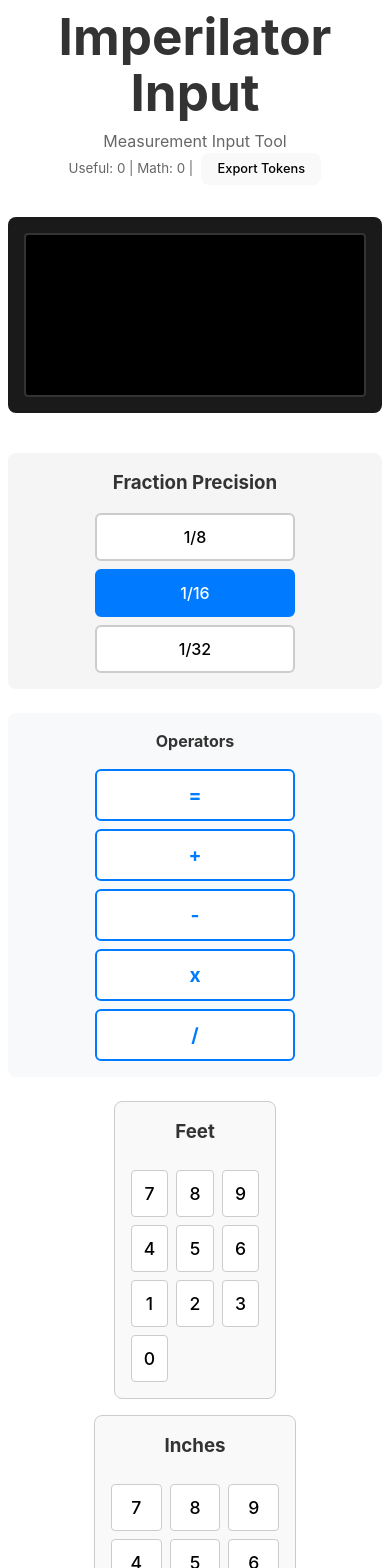
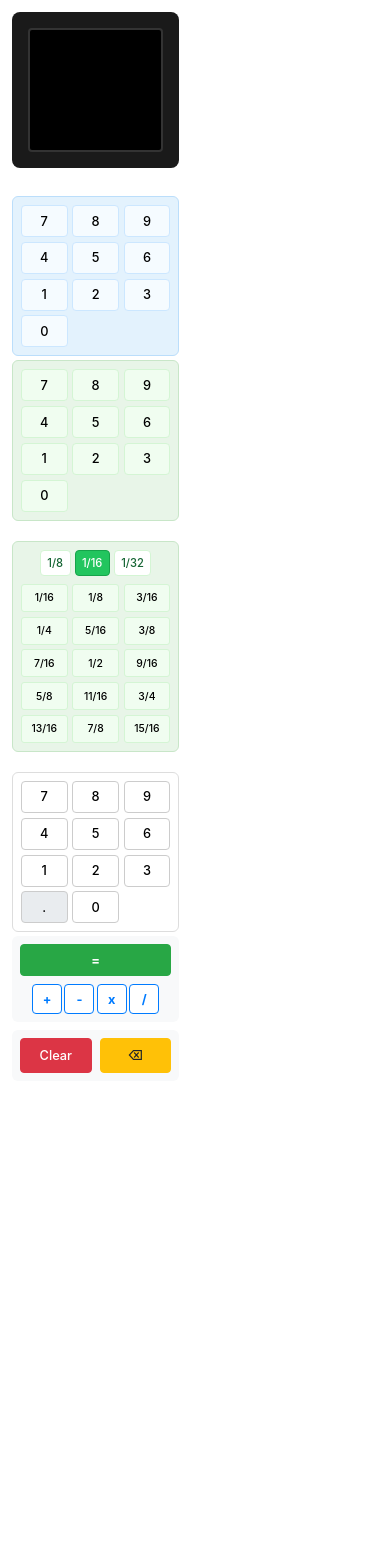
Before and after one commit to HarryPehkonen/Imperilator, a React (Vite) app: page / in a window 390 px wide. Shown: the top 1568 px of the page. After the commit the page ends 1093 px from the top, so only its background shows below. Built offline with nearby package versions, Linux system fonts and the light colour scheme.

Commit message:
display adjustments.  width is not good.

```diff
--- a/src/App.css
+++ b/src/App.css
@@ -1,8 +1,38 @@
 .app {
-  max-width: 1200px;
+  width: 100%;
   margin: 0 auto;
   padding: 1rem;
   font-family: -apple-system, BlinkMacSystemFont, 'Segoe UI', 'Roboto', sans-serif;
+
+  /* Mobile-first: full width */
+  max-width: none;
+}
+
+/* Tablet: reasonable constraint */
+@media (min-width: 769px) {
+  .app {
+    max-width: 90vw;
+    padding: 1.5rem;
+  }
+}
+
+/* Landscape phones and small tablets */
+@media (min-width: 569px) and (max-width: 768px) {
+  .fractions-pad .fraction-grid {
+    grid-template-columns: repeat(auto-fit, minmax(50px, 1fr));
+  }
+
+  .number-grid {
+    gap: 0.4rem;
+  }
+}
+
+/* Desktop: maintain current max-width */
+@media (min-width: 1025px) {
+  .app {
+    max-width: 1200px;
+    padding: 2rem;
+  }
 }
 
 .app-header {
@@ -23,7 +53,7 @@
 .app-main {
   display: flex;
   flex-direction: column;
-  gap: 1.5rem;
+  gap: 0.75rem;
 }
 
 /* Main Display */
@@ -40,7 +70,6 @@
   font-family: 'Courier New', monospace;
   font-size: 1.2rem;
   font-weight: bold;
-  text-align: right;
   padding: 1rem;
   border-radius: 4px;
   min-height: 8rem;
@@ -48,26 +77,25 @@
   border: 2px solid #333;
   display: flex;
   flex-direction: column;
-  justify-content: flex-end;
   overflow-y: auto;
   line-height: 1.4;
 }
 
-.history-line {
-  display: flex;
-  justify-content: space-between;
-  align-items: center;
-  margin-bottom: 0.3rem;
-  opacity: 0.7;
-  font-size: 1rem;
+.history-entry {
+  margin-bottom: 0.5rem;
+  opacity: 0.8;
 }
 
-.history-line .expression {
-  flex: 1;
+.history-expression {
   text-align: left;
+  font-size: 1rem;
+  color: #0f0;
+  margin-bottom: 0.2rem;
 }
 
-.history-line .result {
+.history-result {
+  text-align: right;
+  font-size: 1.1rem;
   color: #ff0;
   font-weight: bold;
 }
@@ -75,9 +103,9 @@
 .current-line {
   font-size: 1.2rem;
   font-weight: bold;
-  text-align: right;
+  text-align: left;
   color: #0f0;
-  margin-top: 0.5rem;
+  margin-top: auto;
   border-top: 1px solid #333;
   padding-top: 0.5rem;
 }
@@ -155,42 +183,66 @@
   text-transform: uppercase;
 }
 
-/* Operator Buttons */
+/* Operator Buttons - Compact */
 .operator-buttons {
   background: #f8f9fa;
-  border-radius: 8px;
-  padding: 1rem;
+  border-radius: 6px;
+  padding: 0.5rem;
   text-align: center;
-}
-
-.operator-buttons h4 {
-  margin: 0 0 1rem 0;
-  color: #333;
+  display: flex;
+  flex-direction: column;
+  gap: 0.5rem;
 }
 
 .operator-grid {
   display: flex;
-  gap: 0.5rem;
+  gap: 0.25rem;
   justify-content: center;
   flex-wrap: wrap;
 }
 
 .operator-btn {
-  padding: 0.75rem 1.5rem;
-  border: 2px solid #007bff;
-  border-radius: 6px;
+  padding: 0.5rem 0.75rem;
+  border: 1px solid #007bff;
+  border-radius: 4px;
   background: white;
   color: #007bff;
-  font-size: 1.2rem;
+  font-size: 1rem;
   font-weight: bold;
   cursor: pointer;
   transition: all 0.2s;
-  min-width: 50px;
+  min-width: 35px;
+  height: 35px;
+  display: flex;
+  align-items: center;
+  justify-content: center;
 }
 
 .operator-btn:hover {
   background: #007bff;
   color: white;
+}
+
+.equals-btn {
+  padding: 0.5rem 1rem;
+  border: 1px solid #28a745;
+  border-radius: 4px;
+  background: #28a745;
+  color: white;
+  font-size: 1rem;
+  font-weight: bold;
+  cursor: pointer;
+  transition: all 0.2s;
+  min-width: 80px;
+  height: 35px;
+  display: flex;
+  align-items: center;
+  justify-content: center;
+}
+
+.equals-btn:hover {
+  background: #218838;
+  border-color: #1e7e34;
 }
 
 /* Scalar Grid */
@@ -200,13 +252,17 @@
 }
 
 .decimal-btn {
-  padding: 1rem;
+  padding: 0.5rem;
   border: 1px solid #ccc;
   border-radius: 4px;
   background: #e9ecef;
-  font-size: 1.2rem;
+  font-size: 0.9rem;
   cursor: pointer;
   transition: background-color 0.2s;
+  min-height: 35px;
+  display: flex;
+  align-items: center;
+  justify-content: center;
 }
 
 .decimal-btn:hover {
@@ -219,9 +275,9 @@
 
 .fraction-selector {
   text-align: center;
-  padding: 1rem;
+  padding: 0.5rem;
   background: #f5f5f5;
-  border-radius: 8px;
+  border-radius: 6px;
 }
 
 .fraction-selector h3 {
@@ -237,13 +293,14 @@
 }
 
 .selector-btn {
-  padding: 0.75rem 1.5rem;
+  padding: 0.5rem 1rem;
   border: 2px solid #ccc;
-  border-radius: 6px;
+  border-radius: 4px;
   background: white;
-  font-size: 1rem;
+  font-size: 0.9rem;
   cursor: pointer;
   transition: all 0.2s;
+  min-height: 35px;
 }
 
 .selector-btn:hover {
@@ -256,64 +313,194 @@
   border-color: #007bff;
 }
 
-.measurements-section {
-  display: flex;
-  flex-direction: column;
-  gap: 1.5rem;
+/* Compact Layout */
+.top-pads-compact {
+  display: grid;
+  grid-template-columns: 1fr 1fr;
+  gap: 0.5rem;
+  margin-bottom: 0.5rem;
 }
 
-.top-pads {
-  display: grid;
-  grid-template-columns: 1fr 1fr;
-  gap: 1.5rem;
-  justify-items: center;
+/* Fractions row - full width */
+.fractions-row {
+  margin-bottom: 0.5rem;
 }
 
-.bottom-pad {
+.fractions-pad {
+  background: #e8f5e8;
+  border: 1px solid #c8e6c8;
+  border-radius: 6px;
+  padding: 0.5rem;
+}
+
+.fractions-pad .fraction-selector {
+  background: transparent;
+  border: none;
+  padding: 0;
+  margin-bottom: 0.5rem;
+}
+
+.fractions-pad .selector-buttons {
   display: flex;
+  flex-direction: row;
+  gap: 0.25rem;
+  justify-content: flex-start;
+  flex-wrap: nowrap;
+}
+
+.fractions-pad .selector-btn {
+  background: white;
+  border: 1px solid #d4f5d4;
+  color: #166534;
+  padding: 0.25rem 0.5rem;
+  font-size: 0.8rem;
+  min-height: 28px;
+}
+
+.fractions-pad .selector-btn:hover {
+  background: #f9f9f9;
+}
+
+.fractions-pad .selector-btn.active {
+  background: #22c55e;
+  color: white;
+  border-color: #16a34a;
+}
+
+.fractions-pad .fraction-grid {
+  display: grid;
+  grid-template-columns: repeat(auto-fit, minmax(50px, 1fr));
+  gap: 0.25rem;
+}
+
+.fraction-btn-compact {
+  padding: 0.3rem;
+  border: 1px solid #d4f5d4;
+  border-radius: 3px;
+  background: #f0fdf0;
+  font-size: 0.75rem;
+  cursor: pointer;
+  transition: background-color 0.2s;
+  min-height: 30px;
+  display: flex;
+  align-items: center;
   justify-content: center;
 }
 
-.pad-wrapper {
+.fraction-btn-compact:hover {
+  background: #ecfdf5;
+}
+
+.bottom-row {
+  display: grid;
+  grid-template-columns: 1fr 1fr;
+  gap: 0.5rem;
+  align-items: start;
+}
+
+.controls-section {
+  display: flex;
+  flex-direction: column;
+  gap: 0.5rem;
+}
+
+.pad-wrapper-compact {
   cursor: pointer;
   transition: transform 0.2s, box-shadow 0.2s;
-  border-radius: 8px;
+  border-radius: 6px;
 }
 
-.pad-wrapper:hover {
-  transform: translateY(-2px);
-  box-shadow: 0 4px 8px rgba(0, 0, 0, 0.1);
+.pad-wrapper-compact:hover {
+  transform: translateY(-1px);
+  box-shadow: 0 2px 4px rgba(0, 0, 0, 0.1);
 }
 
-.pad-wrapper.active {
-  transform: translateY(-2px);
-  box-shadow: 0 4px 12px rgba(0, 123, 255, 0.3);
+.pad-wrapper-compact.active {
+  transform: translateY(-1px);
+  box-shadow: 0 2px 8px rgba(0, 123, 255, 0.3);
 }
 
-.pad-wrapper.active .numeric-pad {
+.pad-wrapper-compact.active .numeric-pad {
   border-color: #007bff;
   background: #f8f9ff;
 }
 
+/* Make numeric pads smaller */
+.pad-wrapper-compact .numeric-pad {
+  background: #fff;
+  border: 1px solid #ddd;
+  border-radius: 6px;
+  padding: 0.5rem;
+}
+
+/* Feet pad styling - pale blue */
+.feet-column .numeric-pad {
+  background: #e3f2fd !important;
+  border-color: #bbdefb !important;
+}
+
+.feet-column .number-btn {
+  background: #f5fbff !important;
+  border-color: #cce7ff !important;
+}
+
+.feet-column .number-btn:hover {
+  background: #e1f4ff !important;
+}
+
+/* Inches pad styling - pale green */
+.inches-column .numeric-pad {
+  background: #e8f5e8 !important;
+  border-color: #c8e6c8 !important;
+}
+
+.inches-column .number-btn {
+  background: #f0fdf0 !important;
+  border-color: #d4f5d4 !important;
+}
+
+.inches-column .number-btn:hover {
+  background: #ecfdf5 !important;
+}
+
+.inches-column .fraction-btn {
+  background: #f0fdf0 !important;
+  border-color: #d4f5d4 !important;
+}
+
+.inches-column .fraction-btn:hover {
+  background: #ecfdf5 !important;
+}
+
+.inches-column .fraction-btn.active {
+  background: #22c55e !important;
+  color: white !important;
+  border-color: #16a34a !important;
+}
+
 .global-controls {
   display: flex;
-  gap: 1rem;
+  gap: 0.5rem;
   justify-content: center;
-  padding: 1rem;
+  padding: 0.5rem;
   background: #f8f9fa;
-  border-radius: 8px;
+  border-radius: 6px;
 }
 
 .global-controls .clear-btn,
 .global-controls .backspace-btn {
-  padding: 1rem 2rem;
-  border: 2px solid #ccc;
-  border-radius: 6px;
+  padding: 0.5rem 1rem;
+  border: 1px solid #ccc;
+  border-radius: 4px;
   background: white;
-  font-size: 1.1rem;
+  font-size: 0.9rem;
   cursor: pointer;
   transition: all 0.2s;
-  min-width: 120px;
+  min-width: 80px;
+  height: 35px;
+  display: flex;
+  align-items: center;
+  justify-content: center;
 }
 
 .global-controls .clear-btn {
@@ -338,63 +525,129 @@
   border-color: #d39e00;
 }
 
+/* Enhanced mobile layout for full width */
 @media (max-width: 768px) {
   .app {
-    padding: 0.5rem;
+    padding: 0.75rem;
+    max-width: calc(100vw - 1.5rem);
   }
 
-  .top-pads {
-    grid-template-columns: 1fr;
-    gap: 1rem;
+  /* Make fraction grids use more columns on wider phones */
+  .fractions-pad .fraction-grid {
+    grid-template-columns: repeat(auto-fit, minmax(45px, 1fr));
+    gap: 0.3rem;
   }
 
-  .selector-buttons {
+  /* Optimize number grids for mobile */
+  .number-grid {
+    gap: 0.3rem;
+  }
+
+  /* Keep selector buttons horizontal on mobile but allow wrapping */
+  .fractions-pad .selector-buttons {
+    flex-wrap: wrap;
+    justify-content: center;
+  }
+
+  /* Default selector buttons - don't override fractions-pad ones */
+  .selector-buttons:not(.fractions-pad .selector-buttons) {
     flex-direction: column;
     align-items: center;
   }
 
-  .selector-btn {
+  .selector-btn:not(.fractions-pad .selector-btn) {
     width: 100%;
     max-width: 200px;
   }
 
+  /* Optimize controls for full width */
   .global-controls {
-    flex-direction: column;
     gap: 0.5rem;
   }
 
   .global-controls .clear-btn,
   .global-controls .backspace-btn {
-    width: 100%;
-    max-width: 300px;
-    margin: 0 auto;
+    flex: 1;
+    min-width: 0;
+    font-size: 0.8rem;
+    padding: 0.4rem 0.5rem;
+    white-space: nowrap;
+    overflow: hidden;
+    text-overflow: ellipsis;
   }
 }
 
 @media (max-width: 600px) {
-  .top-pads {
-    grid-template-columns: 1fr;
-  }
-
   .display-screen {
-    font-size: 1rem;
+    font-size: 0.9rem;
+    padding: 0.75rem;
+    min-height: 6rem;
+    max-height: 6rem;
   }
 
   .current-line {
-    font-size: 1rem;
+    font-size: 0.9rem;
   }
 
   .led-container {
-    gap: 1rem;
+    gap: 0.5rem;
   }
 
   .operator-grid {
-    flex-direction: column;
-    align-items: center;
+    gap: 0.15rem;
   }
 
   .operator-btn {
-    width: 100%;
-    max-width: 200px;
+    padding: 0.4rem 0.6rem;
+    font-size: 0.8rem;
+    min-width: 30px;
+    height: 30px;
+  }
+
+  .equals-btn {
+    padding: 0.4rem 0.8rem;
+    font-size: 0.8rem;
+    min-width: 60px;
+    height: 32px;
+  }
+
+  .decimal-btn {
+    padding: 0.4rem;
+    font-size: 0.8rem;
+    min-height: 32px;
+  }
+
+  .selector-btn {
+    padding: 0.4rem 0.8rem;
+    font-size: 0.8rem;
+    min-height: 32px;
   }
 }
+
+@media (max-width: 400px) {
+  .top-pads-compact {
+    grid-template-columns: 1fr;
+    gap: 0.25rem;
+  }
+
+  .bottom-row {
+    grid-template-columns: 1fr;
+    gap: 0.25rem;
+  }
+
+  .fractions-pad .fraction-grid {
+    grid-template-columns: repeat(auto-fit, minmax(40px, 1fr));
+  }
+
+  .fraction-btn-compact {
+    font-size: 0.65rem;
+    min-height: 28px;
+    padding: 0.25rem;
+  }
+
+  .fractions-pad .selector-btn {
+    padding: 0.2rem 0.4rem;
+    font-size: 0.7rem;
+    min-height: 26px;
+  }
+}
--- a/src/App.tsx
+++ b/src/App.tsx
@@ -166,17 +166,6 @@ function App() {
 
   return (
     <div className="app">
-      <header className="app-header">
-        <h1>Imperilator Input</h1>
-        <p>Measurement Input Tool</p>
-        <small style={{ color: '#666' }}>
-          Useful: {usefulTokens.length} | Math: {mathTokens.length} |
-          <button onClick={exportTokenHistory} style={{ marginLeft: '0.5rem', fontSize: '0.8rem' }}>
-            Export Tokens
-          </button>
-        </small>
-      </header>
-
       <main className="app-main">
         <MainDisplay
           value={displayValue}
@@ -184,22 +173,15 @@ function App() {
         />
 
 
-        <FractionSelector
-          selectedDenominator={appState.fractionDenominator}
-          onChange={handleFractionDenominatorChange}
-        />
-
-        <OperatorButtons onOperatorClick={handleOperatorClick} />
-
-        <div className="measurements-section">
-          <div className="top-pads">
+        {/* Top row: Feet and Inches side-by-side */}
+        <div className="top-pads-compact">
           <div
-              className={`pad-wrapper ${appState.activePad === 'feet' ? 'active' : ''}`}
+            className={`pad-wrapper-compact feet-column ${appState.activePad === 'feet' ? 'active' : ''}`}
             onClick={() => handlePadClick('feet')}
           >
             <NumericPad
               value={appState.measurements.feet}
-                onChange={() => {}} // No direct onChange needed
+              onChange={() => {}}
               label="Feet"
               showFractions={false}
               onNumberClick={(num) => handleNumberClick(num, 'feet')}
@@ -207,41 +189,75 @@ function App() {
           </div>
 
           <div
-              className={`pad-wrapper ${appState.activePad === 'inches' ? 'active' : ''}`}
+            className={`pad-wrapper-compact inches-column ${appState.activePad === 'inches' ? 'active' : ''}`}
             onClick={() => handlePadClick('inches')}
           >
             <NumericPad
               value={appState.measurements.inches}
-                onChange={() => {}} // No direct onChange needed
+              onChange={() => {}}
               label="Inches"
-                fractionDenominator={appState.fractionDenominator}
-                showFractions={true}
+              showFractions={false}
               onNumberClick={(num) => handleNumberClick(num, 'inches')}
-                onFractionClick={(numerator, denominator) => handleFractionClick('inches', numerator, denominator)}
             />
           </div>
         </div>
 
-          <div className="bottom-pad">
+        {/* Fractions row: Full width */}
+        <div className="fractions-row">
+          <div className="fractions-pad">
+            <FractionSelector
+              selectedDenominator={appState.fractionDenominator}
+              onChange={handleFractionDenominatorChange}
+            />
+            <div className="fraction-grid">
+              {(() => {
+                const fractions = [];
+                for (let i = 1; i < appState.fractionDenominator; i++) {
+                  // Simplify fraction for display
+                  const gcd = (a: number, b: number): number => b === 0 ? a : gcd(b, a % b);
+                  const divisor = gcd(i, appState.fractionDenominator);
+                  const simplifiedNum = i / divisor;
+                  const simplifiedDen = appState.fractionDenominator / divisor;
+
+                  fractions.push(
+                    <button
+                      key={i}
+                      onClick={() => handleFractionClick('inches', i, appState.fractionDenominator)}
+                      className="fraction-btn-compact"
+                    >
+                      {simplifiedNum}/{simplifiedDen}
+                    </button>
+                  );
+                }
+                return fractions;
+              })()}
+            </div>
+          </div>
+        </div>
+
+        {/* Bottom row: Scalar + Operators & Controls */}
+        <div className="bottom-row">
           <div
-              className={`pad-wrapper ${appState.activePad === 'scalar' ? 'active' : ''}`}
+            className={`pad-wrapper-compact ${appState.activePad === 'scalar' ? 'active' : ''}`}
             onClick={() => handlePadClick('scalar')}
           >
             <ScalarPad
               value={appState.measurements.scalar}
-                onChange={() => {}} // No direct onChange needed
+              onChange={() => {}}
               label="Scalar"
               onNumberClick={(num) => handleNumberClick(num, 'scalar')}
               onDecimalClick={handleDecimalClick}
             />
           </div>
-          </div>
-        </div>
 
+          <div className="controls-section">
+            <OperatorButtons onOperatorClick={handleOperatorClick} />
             <GlobalControls
               onClear={handleClear}
               onBackspace={handleBackspace}
             />
+          </div>
+        </div>
       </main>
     </div>
   );
--- a/src/components/FractionSelector.tsx
+++ b/src/components/FractionSelector.tsx
@@ -14,7 +14,6 @@ export const FractionSelector: React.FC<FractionSelectorProps> = ({
 
   return (
     <div className="fraction-selector">
-      <h3>Fraction Precision</h3>
       <div className="selector-buttons">
         {denominators.map(denominator => (
           <button
--- a/src/components/GlobalControls.tsx
+++ b/src/components/GlobalControls.tsx
@@ -11,8 +11,8 @@ export const GlobalControls: React.FC<GlobalControlsProps> = ({
 }) => {
   return (
     <div className="global-controls">
-      <button onClick={onClear} className="clear-btn">Clear All</button>
-      <button onClick={onBackspace} className="backspace-btn">⌫ Backspace</button>
+      <button onClick={onClear} className="clear-btn">Clear</button>
+      <button onClick={onBackspace} className="backspace-btn">⌫</button>
     </div>
   );
 };
--- a/src/components/MainDisplay.tsx
+++ b/src/components/MainDisplay.tsx
@@ -1,4 +1,4 @@
-import React from 'react';
+import React, { useEffect, useRef } from 'react';
 
 interface CalculationHistoryItem {
   expression: string;
@@ -11,14 +11,25 @@ interface MainDisplayProps {
 }
 
 export const MainDisplay: React.FC<MainDisplayProps> = ({ value, history = [] }) => {
+  const displayRef = useRef<HTMLDivElement>(null);
+  const prevHistoryLength = useRef(history.length);
+
+  // Auto-scroll to bottom when new calculation is added
+  useEffect(() => {
+    if (history.length > prevHistoryLength.current && displayRef.current) {
+      displayRef.current.scrollTop = displayRef.current.scrollHeight;
+    }
+    prevHistoryLength.current = history.length;
+  }, [history.length]);
+
   return (
     <div className="main-display">
-      <div className="display-screen">
+      <div className="display-screen" ref={displayRef}>
         {/* Show calculation history */}
         {history.map((item, index) => (
-          <div key={index} className="history-line">
-            <span className="expression">{item.expression}</span>
-            <span className="result"> = {item.result}</span>
+          <div key={index} className="history-entry">
+            <div className="history-expression">{item.expression}</div>
+            <div className="history-result">= {item.result}</div>
           </div>
         ))}
 
--- a/src/components/NumericPad.css
+++ b/src/components/NumericPad.css
@@ -1,12 +1,12 @@
 .numeric-pad {
   display: flex;
   flex-direction: column;
-  gap: 1rem;
-  padding: 1rem;
+  gap: 0.5rem;
+  padding: 0.5rem;
   border: 1px solid #ccc;
-  border-radius: 8px;
+  border-radius: 6px;
   background: #f9f9f9;
-  max-width: 300px;
+  max-width: 200px;
 }
 
 .pad-header {
@@ -39,19 +39,23 @@
 .number-grid {
   display: grid;
   grid-template-columns: repeat(3, 1fr);
-  gap: 0.5rem;
+  gap: 0.25rem;
 }
 
 .number-btn,
 .clear-btn,
 .backspace-btn {
-  padding: 1rem;
+  padding: 0.5rem;
   border: 1px solid #ccc;
   border-radius: 4px;
   background: white;
-  font-size: 1.2rem;
+  font-size: 0.9rem;
   cursor: pointer;
   transition: background-color 0.2s;
+  min-height: 35px;
+  display: flex;
+  align-items: center;
+  justify-content: center;
 }
 
 .number-btn:hover,
@@ -92,13 +96,17 @@
 }
 
 .fraction-btn {
-  padding: 0.5rem;
+  padding: 0.25rem;
   border: 1px solid #ccc;
-  border-radius: 4px;
+  border-radius: 3px;
   background: white;
-  font-size: 0.9rem;
+  font-size: 0.7rem;
   cursor: pointer;
   transition: background-color 0.2s;
+  min-height: 28px;
+  display: flex;
+  align-items: center;
+  justify-content: center;
 }
 
 .fraction-btn:hover {
@@ -113,16 +121,25 @@
 @media (max-width: 480px) {
   .numeric-pad {
     max-width: 100%;
+    padding: 0.25rem;
   }
 
   .number-btn,
   .clear-btn,
   .backspace-btn {
-    padding: 0.75rem;
-    font-size: 1.1rem;
+    padding: 0.4rem;
+    font-size: 0.8rem;
+    min-height: 32px;
+  }
+
+  .fraction-btn {
+    padding: 0.2rem;
+    font-size: 0.65rem;
+    min-height: 25px;
   }
 
   .fraction-grid {
     grid-template-columns: repeat(3, 1fr);
+    gap: 0.15rem;
   }
 }
--- a/src/components/NumericPad.tsx
+++ b/src/components/NumericPad.tsx
@@ -77,10 +77,6 @@ export const NumericPad: React.FC<NumericPadProps> = ({
 
   return (
     <div className="numeric-pad">
-      <div className="pad-header">
-        <h3>{label}</h3>
-      </div>
-
       <div className="number-grid">
         {[7, 8, 9, 4, 5, 6, 1, 2, 3].map(num => (
           <button
--- a/src/components/OperatorButtons.tsx
+++ b/src/components/OperatorButtons.tsx
@@ -6,13 +6,18 @@ interface OperatorButtonsProps {
 }
 
 export const OperatorButtons: React.FC<OperatorButtonsProps> = ({ onOperatorClick }) => {
-  const operators: Operator[] = ['=', '+', '-', 'x', '/'];
+  const mathOperators: Operator[] = ['+', '-', 'x', '/'];
 
   return (
     <div className="operator-buttons">
-      <h4>Operators</h4>
+      <button
+        onClick={() => onOperatorClick('=')}
+        className="equals-btn"
+      >
+        =
+      </button>
       <div className="operator-grid">
-        {operators.map(operator => (
+        {mathOperators.map(operator => (
           <button
             key={operator}
             onClick={() => onOperatorClick(operator)}
--- a/src/components/ScalarPad.tsx
+++ b/src/components/ScalarPad.tsx
@@ -36,10 +36,6 @@ export const ScalarPad: React.FC<ScalarPadProps> = ({
 
   return (
     <div className="numeric-pad">
-      <div className="pad-header">
-        <h3>{label}</h3>
-      </div>
-
       <div className="number-grid scalar-grid">
         {[7, 8, 9, 4, 5, 6, 1, 2, 3].map(num => (
           <button
```
Also changed, not shown: 1 other file (tests, documents, lock files or other folders). Lines whose indentation alone changed are shown as unchanged.
